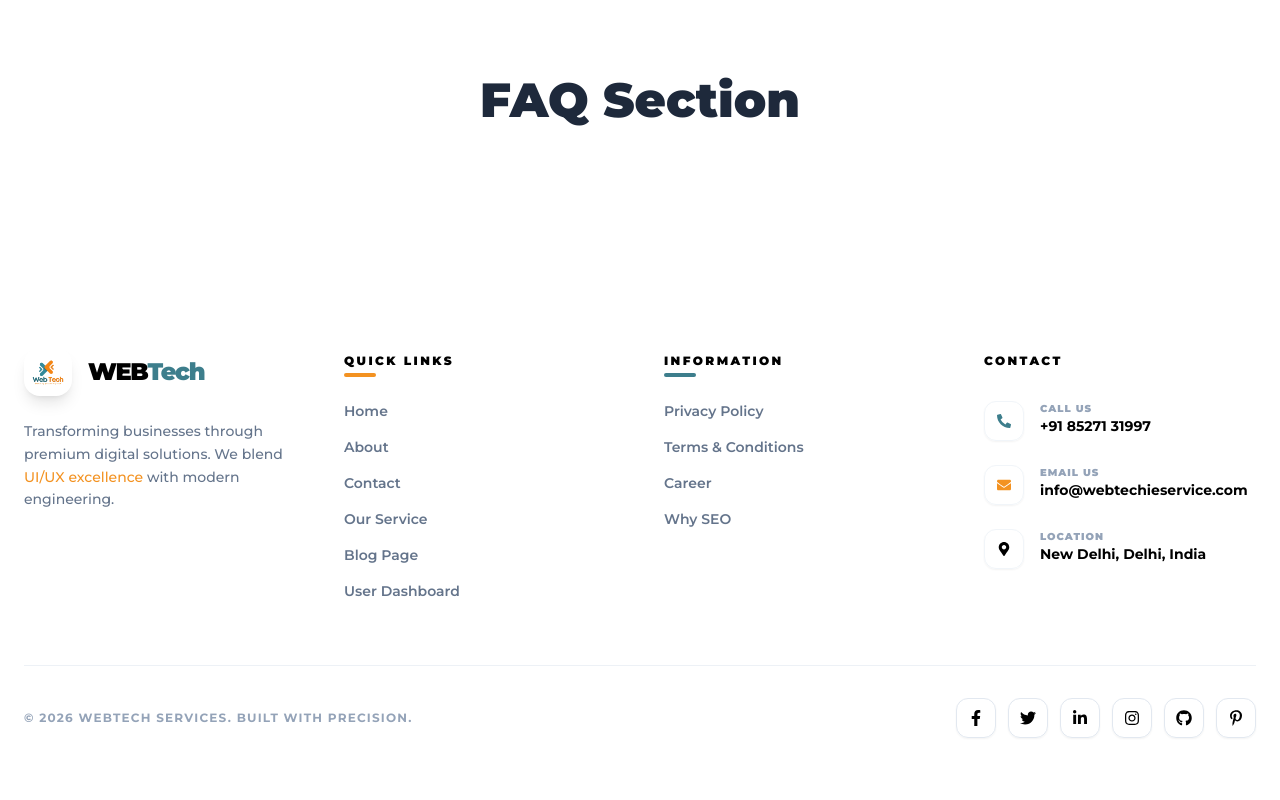
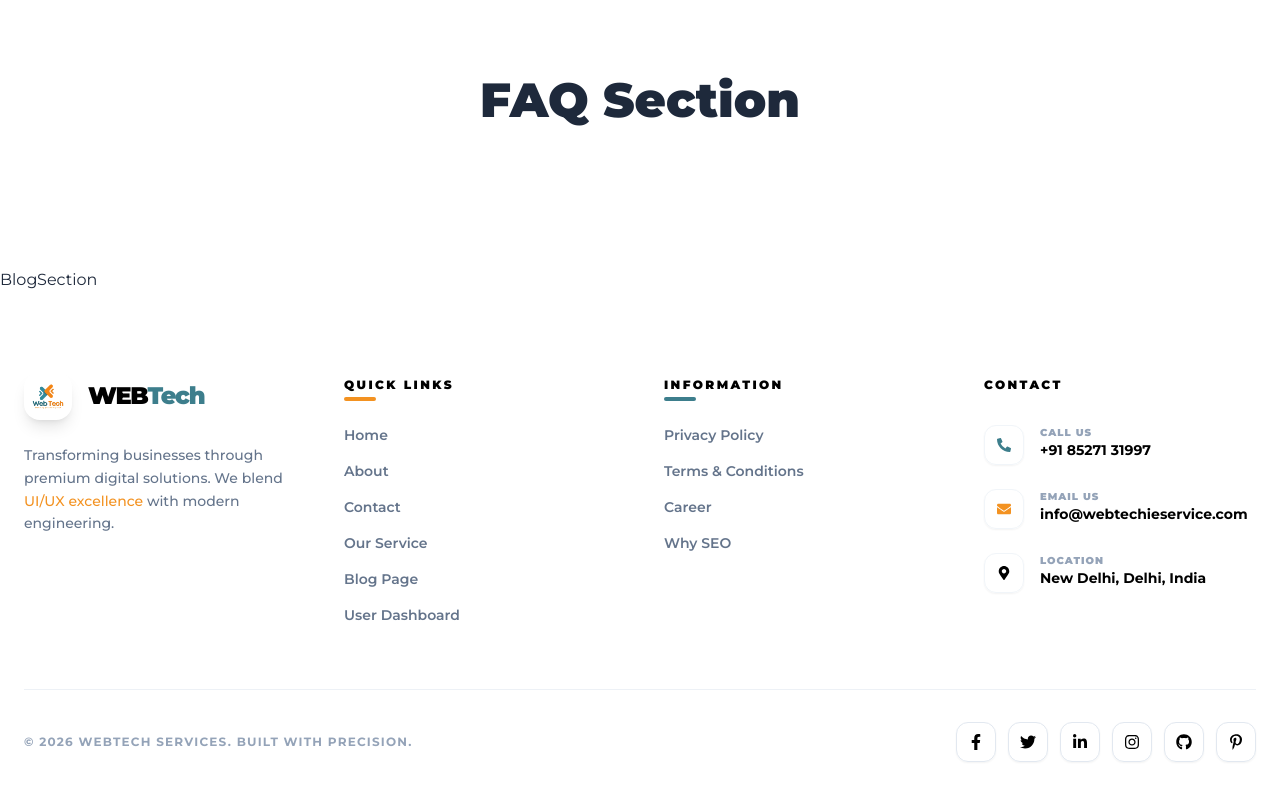
Before and after one commit to AnujHub03/Digital-marketing-Website-project, a React (Vite) app in the folder client/: page / in a window 1280 px wide. Shown: the part 10628-11428 px from the top of the page. Before the commit the page ends 11406 px from the top, so only its background shows below. Built offline with nearby package versions, Linux system fonts and the light colour scheme; a web font is replaced by a local one.

Commit message:
Feat : adding blog component

```diff
--- /dev/null
+++ b/client/src/Components/BlogSection.jsx
@@ -0,0 +1,9 @@
+import React from 'react'
+
+const BlogSection = () => {
+  return (
+    <div>BlogSection</div>
+  )
+}
+
+export default BlogSection
--- a/client/src/Pages/Home.jsx
+++ b/client/src/Pages/Home.jsx
@@ -9,6 +9,7 @@ import Webthech from "../Components/Webthech";
 import ResultHero from "../Components/ResultHero";
 // ← pulls faqs, packages, clients
 import { useAuth } from "../context/Context";
+import BlogSection from "../Components/BlogSection";
 
 
    const Home = () => {
@@ -399,6 +400,7 @@ useEffect(() => {
 
       <Webthech />
       <ResultHero />
+      <BlogSection />
     </div>
   );
 };
```
